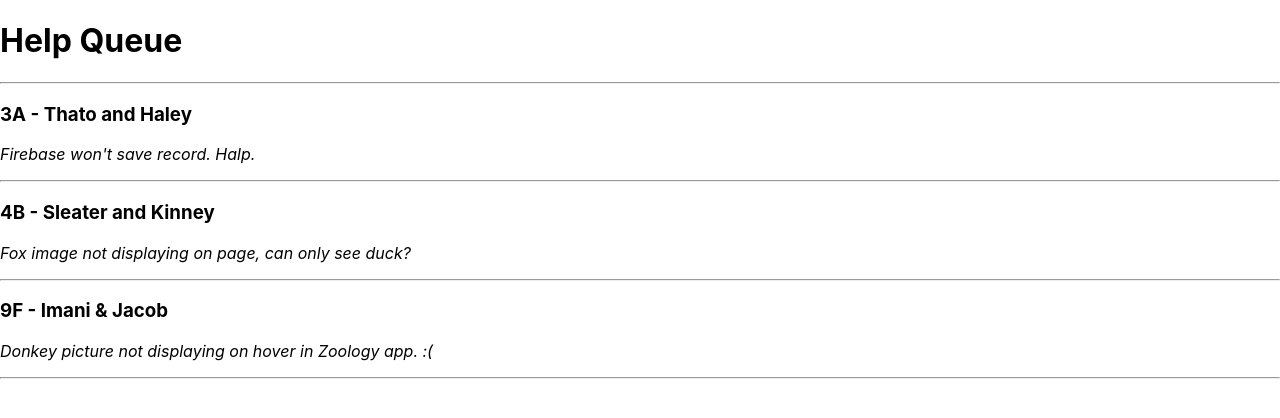
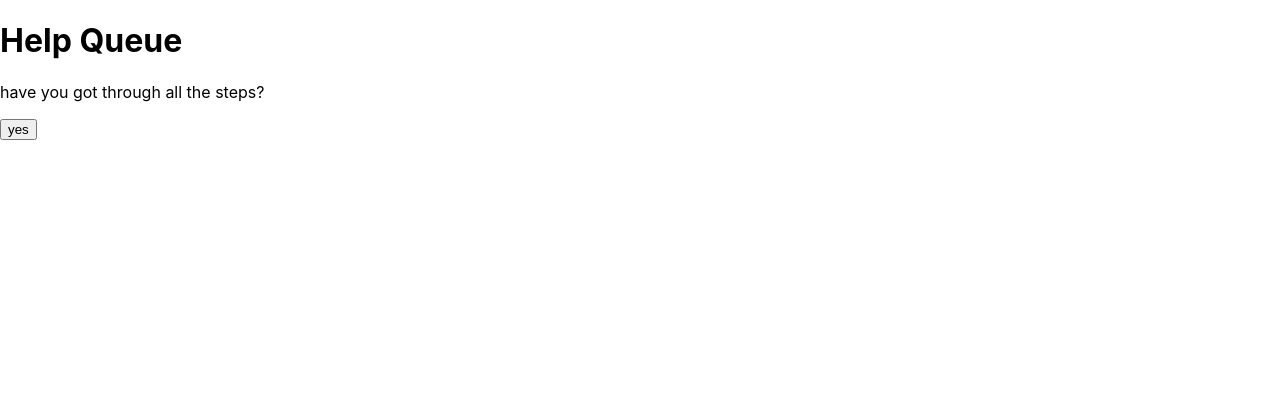
Before and after one commit to DuHerb/help-queue, a React (Create React App) app: page /#/newticket in a window 1280 px wide. Shown: the top 418 px of the page. Built offline with nearby package versions, Linux system fonts and the light colour scheme.

Commit message:
update package.json, build NewticketControl, NewTicketForm and ConfirmationQuestions.jsx

```diff
--- a/package.json
+++ b/package.json
@@ -5,7 +5,9 @@
   "dependencies": {
     "react": "^16.8.6",
     "react-dom": "^16.8.6",
-    "react-scripts": "3.0.1"
+    "react-router-dom": "^5.0.1",
+    "react-scripts": "3.0.1",
+    "typescript": "^3.5.2"
   },
   "scripts": {
     "start": "react-scripts start",
--- a/src/App.jsx
+++ b/src/App.jsx
@@ -2,12 +2,21 @@ import React from 'react';
 import './App.css';
 import Header from './Header';
 import TicketList from './TicketList';
+import NewTicketControl from './components/NewTicketControl'
+// import Error404 from './Error404';
+import { Switch, Route, HashRouter } from 'react-router-dom';
+import ReactDOM from 'react-dom';
 
 function App() {
   return (
     <div>
-      <Header/>
-      <TicketList/>
+      <HashRouter>
+        <Header/>
+        <Switch>
+          <Route exact path='/' component={TicketList} />
+          <Route path='/newticket' component={NewTicketControl} />
+        </Switch>
+      </HashRouter>
     </div>
   );
 }
--- /dev/null
+++ b/src/components/ConfirmationQuestions.jsx
@@ -0,0 +1,12 @@
+import React from 'react';
+
+export default function(){
+  return (
+    <div>
+      <p>
+        have you got through all the steps?
+      </p>
+      <button>yes</button>
+    </div>
+  )
+}
--- /dev/null
+++ b/src/components/NewTicketControl.jsx
@@ -0,0 +1,24 @@
+import React from 'react';
+import ConfirmationQuestions from './ConfirmationQuestions';
+import NewTicketForm from './NewTicketForm';
+
+export default class extends React.Component {
+
+  constructor(props) {
+    super(props);
+    this.state = {
+      formVisible: false
+    }
+  }
+
+  // handleClick = () => {
+  //   this.setState({formVisible: true});
+  //   console.log('formVisible status = ' + this.state.formVisible);
+  // }
+
+  render(){
+    return(
+      this.state.formVisible ? <NewTicketForm/> : <ConfirmationQuestions/>
+    )
+  }
+}
--- /dev/null
+++ b/src/components/NewTicketForm.jsx
@@ -0,0 +1,10 @@
+import React from 'react';
+
+export default function() {
+  return (
+    <>
+      <p>This is the new ticket form</p>
+      <p>testing out fragment syntax</p>
+    </>
+  )
+}
```
Also changed, not shown: 1 other file (tests, documents, lock files or other folders).
